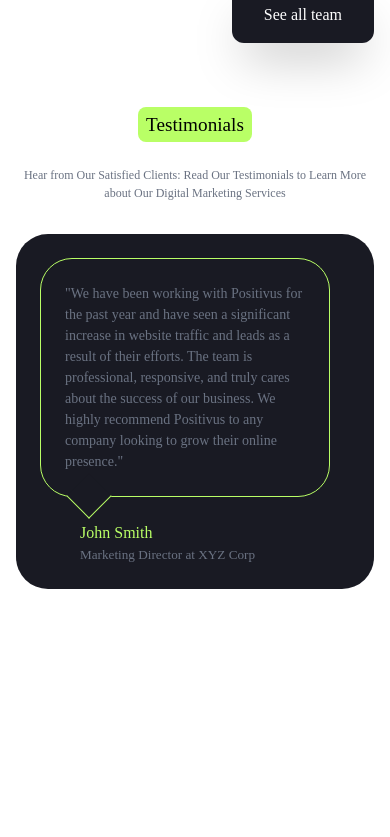
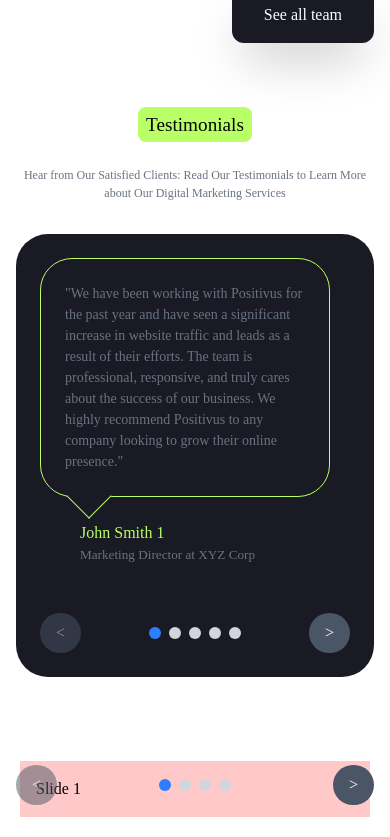
Before and after one commit to ibramaida/positivus, a React (Vite) app: page / in a window 390 px wide. Shown: the part 7060-7897 px from the top of the page. Before the commit the page ends 7713 px from the top, so only its background shows below. Built offline with nearby package versions, Linux system fonts and the light colour scheme; a web font is replaced by a local one.

Commit message:
first try carousel faild

```diff
--- a/src/App.jsx
+++ b/src/App.jsx
@@ -9,6 +9,7 @@ import CaseStudies from "./components/CaseStudies";
 import Work from "./components/Work";
 import Team from "./components/Team";
 import Testimonials from "./components/Testimonials";
+import HorizontalSlider from "./components/HorizontalSlider";
 
 const App = () => {
   return (
@@ -31,6 +32,7 @@ const App = () => {
       <Work />
       <Team />
       <Testimonials />
+      <HorizontalSlider />
     </>
   );
 };
--- /dev/null
+++ b/src/components/HorizontalSlider.jsx
@@ -0,0 +1,108 @@
+import React, { useState, useRef, useEffect } from "react";
+
+const HorizontalSlider = () => {
+  const slides = [
+    <div className="bg-red-200 p-4">Slide 1</div>,
+    <div className="bg-blue-200 p-4">Slide 2</div>,
+    <div className="bg-green-200 p-4">Slide 3</div>,
+    <div className="bg-yellow-200 p-4">Slide 4</div>,
+    // Add more slides...
+  ];
+  const [currentIndex, setCurrentIndex] = useState(0);
+  const sliderRef = useRef(null);
+  const [isBeginning, setIsBeginning] = useState(true);
+  const [isEnd, setIsEnd] = useState(false);
+
+  const slideWidth = useRef(0);
+
+  useEffect(() => {
+    if (sliderRef.current) {
+      slideWidth.current = sliderRef.current.children[0].offsetWidth + 20; // Include margin
+      updateButtonStates();
+    }
+  }, [slides, currentIndex]);
+
+  const nextSlide = () => {
+    if (currentIndex < slides.length - 1) {
+      setCurrentIndex((prevIndex) => prevIndex + 1);
+    }
+  };
+
+  const prevSlide = () => {
+    if (currentIndex > 0) {
+      setCurrentIndex((prevIndex) => prevIndex - 1);
+    }
+  };
+
+  const goToSlide = (index) => {
+    setCurrentIndex(index);
+  };
+
+  useEffect(() => {
+    if (sliderRef.current) {
+      sliderRef.current.style.transform = `translateX(-${
+        currentIndex * slideWidth.current
+      }px)`;
+      updateButtonStates();
+    }
+  }, [currentIndex, slideWidth]);
+
+  const updateButtonStates = () => {
+    setIsBeginning(currentIndex === 0);
+    setIsEnd(currentIndex === slides.length - 1);
+  };
+
+  return (
+    <div className="relative overflow-hidden">
+      <div
+        className="flex transition-transform duration-300 ease-in-out"
+        ref={sliderRef}
+      >
+        {slides.map((slide, index) => (
+          <div
+            key={index}
+            className="flex-shrink-0 w-full md:w-[50%] lg:w-[33.33%] p-5 md:p-10"
+          >
+            {slide}
+          </div>
+        ))}
+      </div>
+
+      <div className="flex items-center justify-between absolute bottom-4 left-0 right-0 p-4">
+        <button
+          onClick={prevSlide}
+          disabled={isBeginning}
+          className={`px-4 py-2 rounded-full text-white bg-gray-600 ${
+            isBeginning ? "opacity-50 cursor-not-allowed" : "hover:bg-gray-700"
+          }`}
+        >
+          &lt;
+        </button>
+
+        <div className="flex space-x-2">
+          {slides.map((_, index) => (
+            <button
+              key={index}
+              onClick={() => goToSlide(index)}
+              className={`w-3 h-3 rounded-full ${
+                currentIndex === index ? "bg-blue-500" : "bg-gray-300"
+              }`}
+            ></button>
+          ))}
+        </div>
+
+        <button
+          onClick={nextSlide}
+          disabled={isEnd}
+          className={`px-4 py-2 rounded-full text-white bg-gray-600 ${
+            isEnd ? "opacity-50 cursor-not-allowed" : "hover:bg-gray-700"
+          }`}
+        >
+          &gt;
+        </button>
+      </div>
+    </div>
+  );
+};
+
+export default HorizontalSlider;
--- a/src/components/Testimonials.jsx
+++ b/src/components/Testimonials.jsx
@@ -1,44 +1,88 @@
-import React from "react";
+import React, { useRef, useState, useEffect } from "react";
 
+const Testimonials = () => {
   const testmonialsItems = [
     {
       id: 1,
-    name: "John Smith",
+      name: "John Smith 1",
       function: "Marketing Director at XYZ Corp",
       message:
         '"We have been working with Positivus for the past year and have seen a significant increase in website traffic and leads as a result of their efforts. The team is professional, responsive, and truly cares about the success of our business. We highly recommend Positivus to any company looking to grow their online presence."',
     },
     {
       id: 2,
-    name: "John Smith",
+      name: "John Smith 2",
       function: "Marketing Director at XYZ Corp",
       message:
         '"We have been working with Positivus for the past year and have seen a significant increase in website traffic and leads as a result of their efforts. The team is professional, responsive, and truly cares about the success of our business. We highly recommend Positivus to any company looking to grow their online presence."',
     },
     {
       id: 3,
-    name: "John Smith",
+      name: "John Smith 3",
       function: "Marketing Director at XYZ Corp",
       message:
         '"We have been working with Positivus for the past year and have seen a significant increase in website traffic and leads as a result of their efforts. The team is professional, responsive, and truly cares about the success of our business. We highly recommend Positivus to any company looking to grow their online presence."',
     },
     {
       id: 4,
-    name: "John Smith",
+      name: "John Smith 4",
       function: "Marketing Director at XYZ Corp",
       message:
         '"We have been working with Positivus for the past year and have seen a significant increase in website traffic and leads as a result of their efforts. The team is professional, responsive, and truly cares about the success of our business. We highly recommend Positivus to any company looking to grow their online presence."',
     },
     {
       id: 5,
-    name: "John Smith",
+      name: "John Smith 5",
       function: "Marketing Director at XYZ Corp",
       message:
         '"We have been working with Positivus for the past year and have seen a significant increase in website traffic and leads as a result of their efforts. The team is professional, responsive, and truly cares about the success of our business. We highly recommend Positivus to any company looking to grow their online presence."',
     },
   ];
+  const [currentIndex, setCurrentIndex] = useState(0);
+  const [isBeginning, setIsBeginning] = useState(true);
+  const [isEnd, setIsEnd] = useState(false);
+  const sliderRef = useRef(null);
+  const slideWidth = useRef(0);
 
-const Testimonials = () => {
+  console.log(slideWidth);
+
+  useEffect(() => {
+    if (sliderRef.current) {
+      slideWidth.current = sliderRef.current.children[0].offsetWidth + 24; // Include margin
+      updateButtonStates();
+    }
+  }, [testmonialsItems, currentIndex]);
+
+  const nextSlide = () => {
+    if (currentIndex < testmonialsItems.length - 1) {
+      setCurrentIndex((prevIndex) => prevIndex + 1);
+    }
+  };
+
+  const prevSlide = () => {
+    if (currentIndex > 0) {
+      setCurrentIndex((prevIndex) => prevIndex - 1);
+    }
+  };
+
+  const goToSlide = (index) => {
+    setCurrentIndex(index);
+  };
+
+  useEffect(() => {
+    if (sliderRef.current) {
+      sliderRef.current.style.transform = `translateX(-${
+        currentIndex * slideWidth.current
+      }px)`;
+      updateButtonStates();
+    }
+  }, [currentIndex, slideWidth]);
+
+  const updateButtonStates = () => {
+    setIsBeginning(currentIndex === 0);
+    setIsEnd(currentIndex === testmonialsItems.length - 1);
+  };
+
   return (
     <section className="space-y-8 mt-32 mb-16 max-w-[min(100%-2rem,1440px)] mx-auto">
       <div className="flex flex-col gap-6 items-center md:flex-row md:w-2xl">
@@ -51,9 +95,15 @@ const Testimonials = () => {
         </p>
       </div>
       <div className="bg-black py-6 px-6 md:py-16  text-gray-500 rounded-4xl">
-        <div className="flex gap-6 overflow-x-auto">
+        <div
+          ref={sliderRef}
+          className="flex gap-6 overflow-x-auto scrollbar-hide snap-x snap-mandatory"
+        >
           {testmonialsItems.map((item) => (
-            <div className="min-w-[min(100%,290px)] md:min-w-100">
+            <div
+              key={item.id}
+              className="min-w-[min(100%,290px)] md:min-w-100 snap-center"
+            >
               <div className="border border-primary p-6 rounded-4xl mb-6 relative before:absolute before:content-[''] before:left-8 before:bottom-[-1rem] before:w-8 before:h-8 before:border before:border-primary before:border-t-0 before:border-l-0 before:rotate-45 before:bg-black">
                 <p className="text-[14px]">{item.message}</p>
               </div>
@@ -64,6 +114,41 @@ const Testimonials = () => {
             </div>
           ))}
         </div>
+        <div className="flex items-center justify-between mt-12">
+          <button
+            onClick={prevSlide}
+            disabled={isBeginning}
+            className={`px-4 py-2 rounded-full text-white bg-gray-600 ${
+              isBeginning
+                ? "opacity-50 cursor-not-allowed"
+                : "hover:bg-gray-700"
+            }`}
+          >
+            &lt;
+          </button>
+
+          <div className="flex space-x-2">
+            {testmonialsItems.map((_, index) => (
+              <button
+                key={index}
+                onClick={() => goToSlide(index)}
+                className={`w-3 h-3 rounded-full ${
+                  currentIndex === index ? "bg-blue-500" : "bg-gray-300"
+                }`}
+              ></button>
+            ))}
+          </div>
+
+          <button
+            onClick={nextSlide}
+            disabled={isEnd}
+            className={`px-4 py-2 rounded-full text-white bg-gray-600 ${
+              isEnd ? "opacity-50 cursor-not-allowed" : "hover:bg-gray-700"
+            }`}
+          >
+            &gt;
+          </button>
+        </div>
       </div>
     </section>
   );
--- a/src/index.css
+++ b/src/index.css
@@ -73,3 +73,12 @@ h4 {
 .card {
   @apply flex flex-col md:flex-row md:justify-between relative p-8 border rounded-4xl shadow-[0_4px_0_rgb(0,0,0)];
 }
+
+.scrollbar-hide::-webkit-scrollbar {
+  display: none;
+}
+
+.scrollbar-hide {
+  -ms-overflow-style: none; /* IE and Edge */
+  scrollbar-width: none; /* Firefox */
+}
```
Lines whose indentation alone changed are shown as unchanged.
